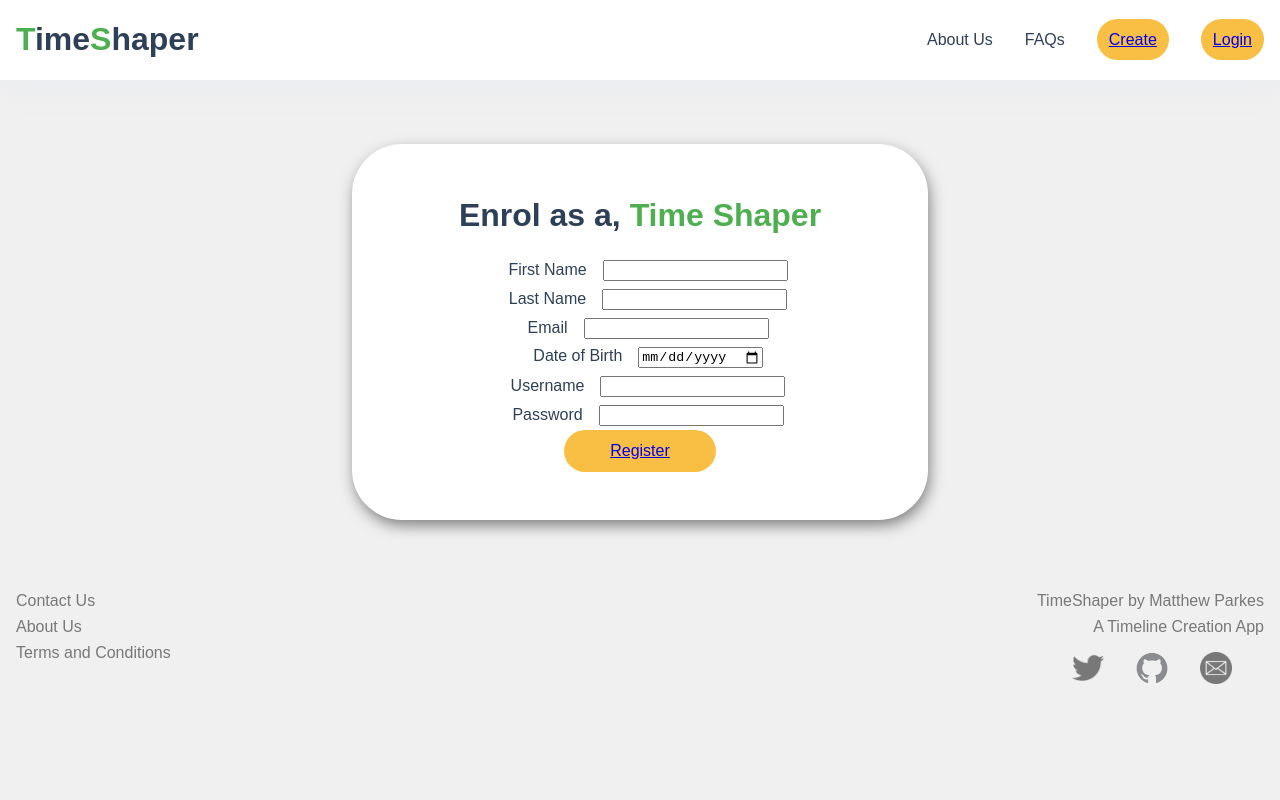
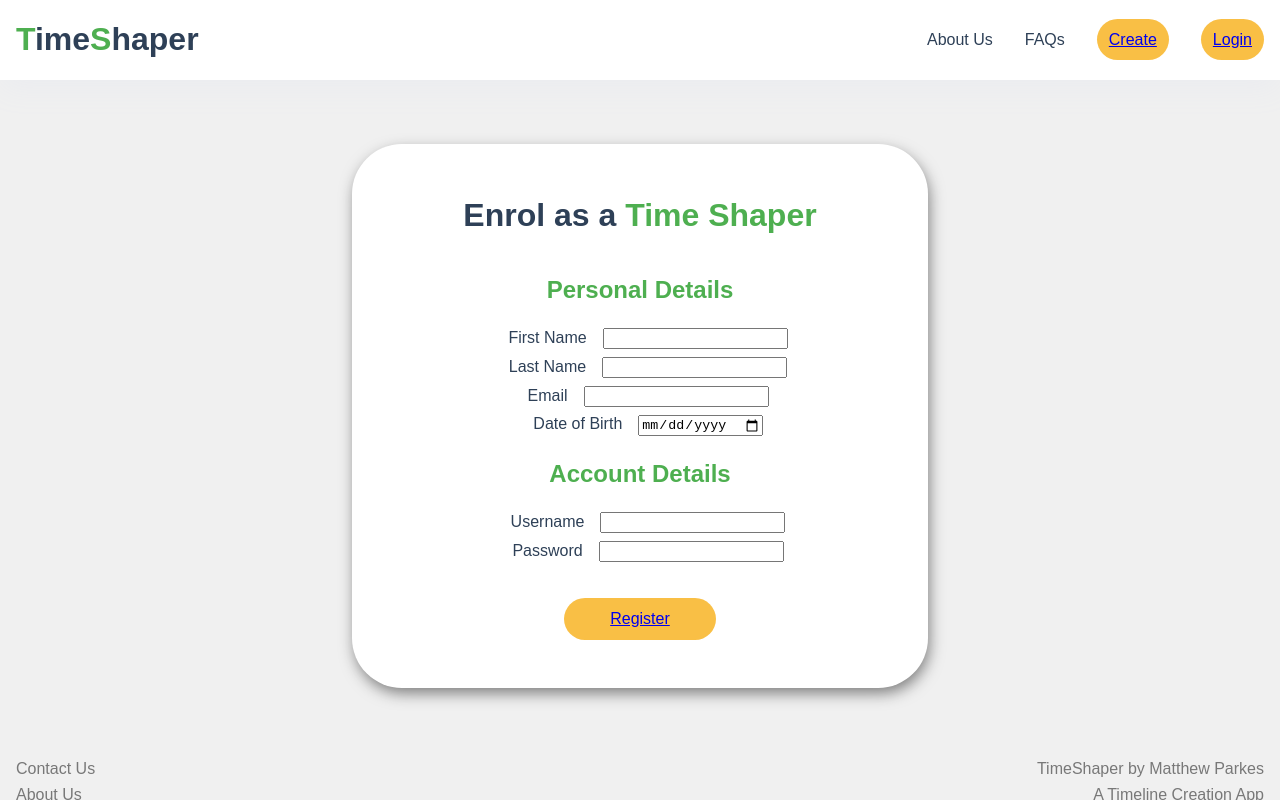
Before and after one commit to matthewjparkes/TimeShaper, a React (Create React App) app: page /register in a window 1280 px wide. Built offline with nearby package versions, Linux system fonts and the light colour scheme; a web font is replaced by a local one.

Commit message:
AddedApp

```diff
--- a/src/App.js
+++ b/src/App.js
@@ -5,6 +5,7 @@ import Header from "./components/Header/Header";
 import Logo from "./Files/unseen-studio-s9CC2SKySJM-unsplash.jpg"
 import Login from "./components/Login/login";
 import Register from "./components/Register/register";
+import TimeLineApp from "./components/TimeLineApp/TimeLineApp";
 import './App.css';
 
 function App() {
@@ -24,6 +25,7 @@ function App() {
         </Route>
         <Route path ='/login' element = {<Login/>} />
         <Route path ='/register' element = {<Register/>}/>
+        <Route path = '/app'element = {<TimeLineApp/>} />
       </Routes>
       <Footer></Footer>
     </Router>
--- a/src/components/Register/register.css
+++ b/src/components/Register/register.css
@@ -24,6 +24,7 @@
     flex-direction: column;
     align-items: center;
     justify-content: center;
+    margin-bottom: 2em;
 }
 
 .InputForm div {
--- a/src/components/Register/register.js
+++ b/src/components/Register/register.js
@@ -5,9 +5,11 @@ function Register (){
 
     return(
     <div className="RegisterContainer">
-        <h1>Enrol as a, <span className='accent'>Time Shaper</span></h1>
+        <h1>Enrol as a <span className='accent'>Time Shaper</span></h1>
         <form className = "LoginForm">
+
             <div className ="InputForm">
+                <h2 className= 'accent'>Personal Details</h2>
                 <div>
                     <label for='name'>First Name</label>
                     <input type= 'text' id='name'></input> <br/>
@@ -24,6 +26,7 @@ function Register (){
                     <label for='DOB'>Date of Birth</label>
                     <input type= 'date' id='DOB'></input> <br/>
                 </div>
+                <h2 className= 'accent'>Account Details</h2>
                 <div>
                     <label for='username'>Username</label>
                     <input type= 'text' id='username'></input> <br/>
@@ -34,7 +37,7 @@ function Register (){
                 </div>
             </div>
             <div className='LoginButtons'>
-                <Link className='ColouredBox' to='/'>Register</Link>
+                <Link className='ColouredBox' to='/app'>Register</Link>
             </div>
         </form>
 
--- /dev/null
+++ b/src/components/TimeLineApp/TimeLineApp.js
@@ -0,0 +1,11 @@
+import './TimeLineApp.css'
+
+function TimeLineApp() {
+    return(
+    <div>
+        <p>App</p>
+    </div>
+    )
+}
+
+export default TimeLineApp
```
Also changed, not shown: src/components/TimeLineApp/TimeLineApp.css (added).
